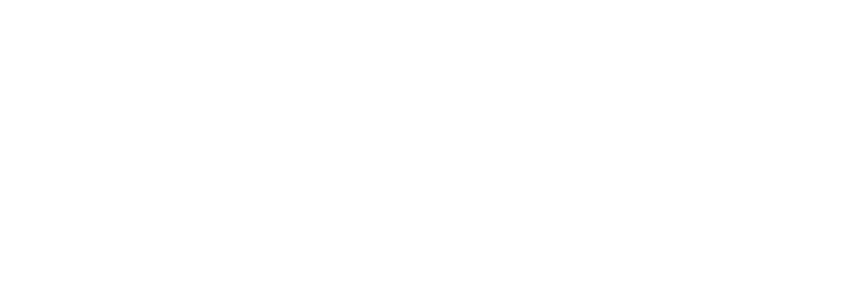
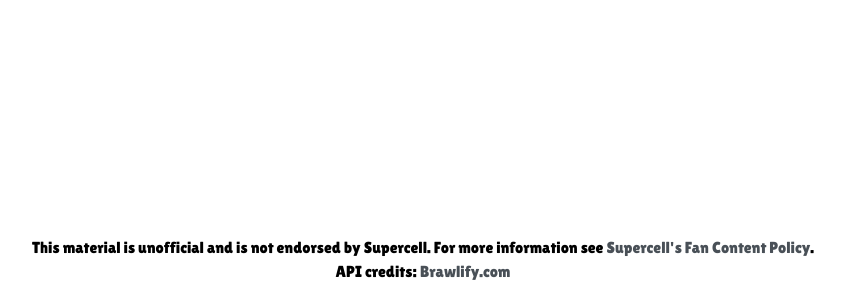
Before and after one commit to thomasmfx/memory-card, a React (Vite) app: page / in a window 1280 px wide. Shown: the part 500-800 px from the top of the page, without its empty margins (217-1062 px from the left). Built offline with nearby package versions, Linux system fonts and the light colour scheme.

Commit message:
🌟 feat: add Page and Footer components

```diff
--- a/src/App.jsx
+++ b/src/App.jsx
@@ -1,6 +1,10 @@
+import Page from './components/Page/Page'
+
 function App() {
   return (
-    <div></div>
+    <>
+      <Page/>
+    </>
   )
 }
 
--- /dev/null
+++ b/src/components/Page/Footer/Footer.css
@@ -0,0 +1,28 @@
+.footer {
+  position: absolute;
+  bottom: 0;
+  display: flex;
+  justify-content: center;
+  align-items: center;
+  padding: 1em;
+  width: 100%;
+}
+
+.disclaimer {
+  display: flex;
+  flex-direction: column;
+  align-items: center;
+  justify-content: center;
+  font-size: 1rem;
+  text-align: center;
+
+}
+
+a {
+  text-decoration: none;
+  color: #495057;
+}
+
+a:hover {
+  filter: brightness(50%);
+}
--- /dev/null
+++ b/src/components/Page/Footer/Footer.jsx
@@ -0,0 +1,18 @@
+import './Footer.css'
+
+export default function Footer() {
+  return (
+    <footer className="footer">
+      <div className="disclaimer">
+        <p>
+          This material is unofficial and is not endorsed by Supercell. For more information see <a href="https://supercell.com/en/fan-content-policy/">
+            Supercell's Fan Content Policy
+          </a>.
+        </p>
+        <p>
+          API credits: <a href="https://brawlify.com/"> Brawlify.com </a>
+        </p>
+      </div>
+    </footer>
+  )
+}
--- /dev/null
+++ b/src/components/Page/Page.jsx
@@ -0,0 +1,10 @@
+import Footer from './Footer/Footer'
+import './Page.css'
+
+export default function Page() {
+  return (
+    <>
+      <Footer/>
+    </>
+  )
+}
--- a/src/index.css
+++ b/src/index.css
@@ -43,7 +43,8 @@
 
 /* Base */
 
-body {
+#root {
   height: 100vh;
+  width: 100%;
   font-family: 'Lilita One Regular';
 }
```
Also changed, not shown: src/components/Page/Page.css (added).
